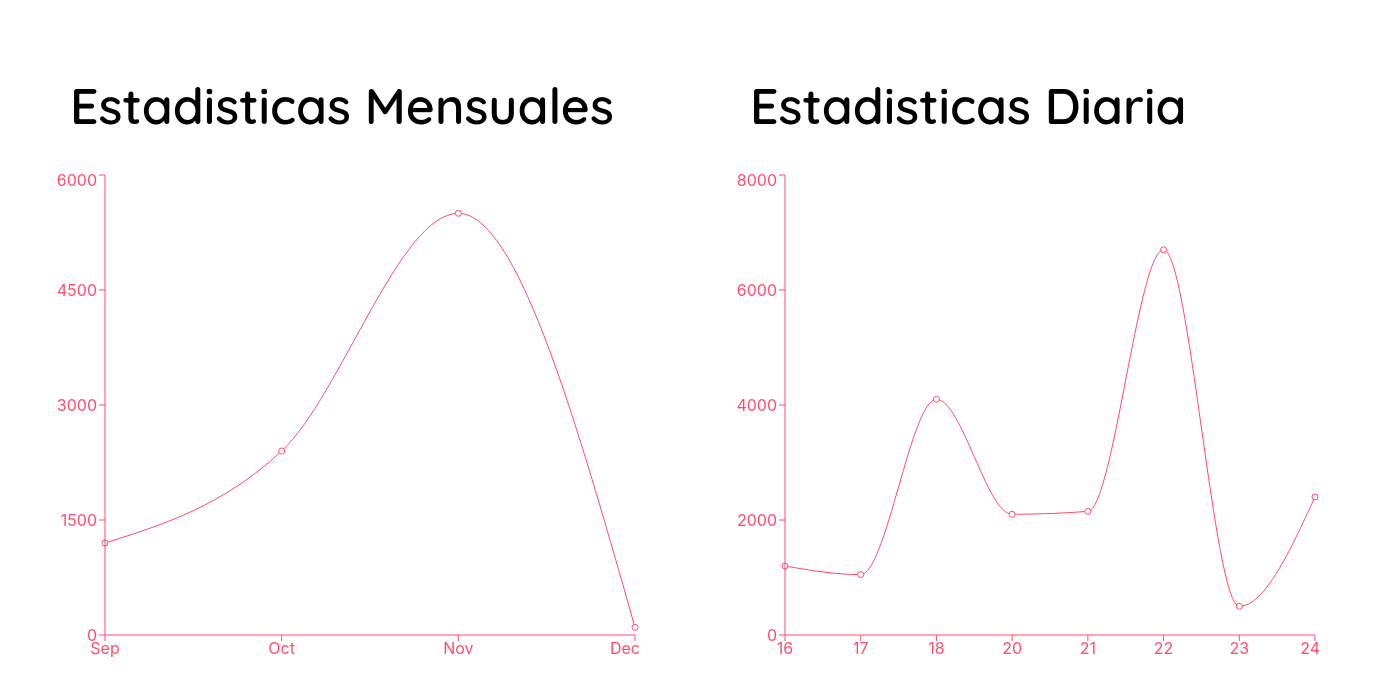
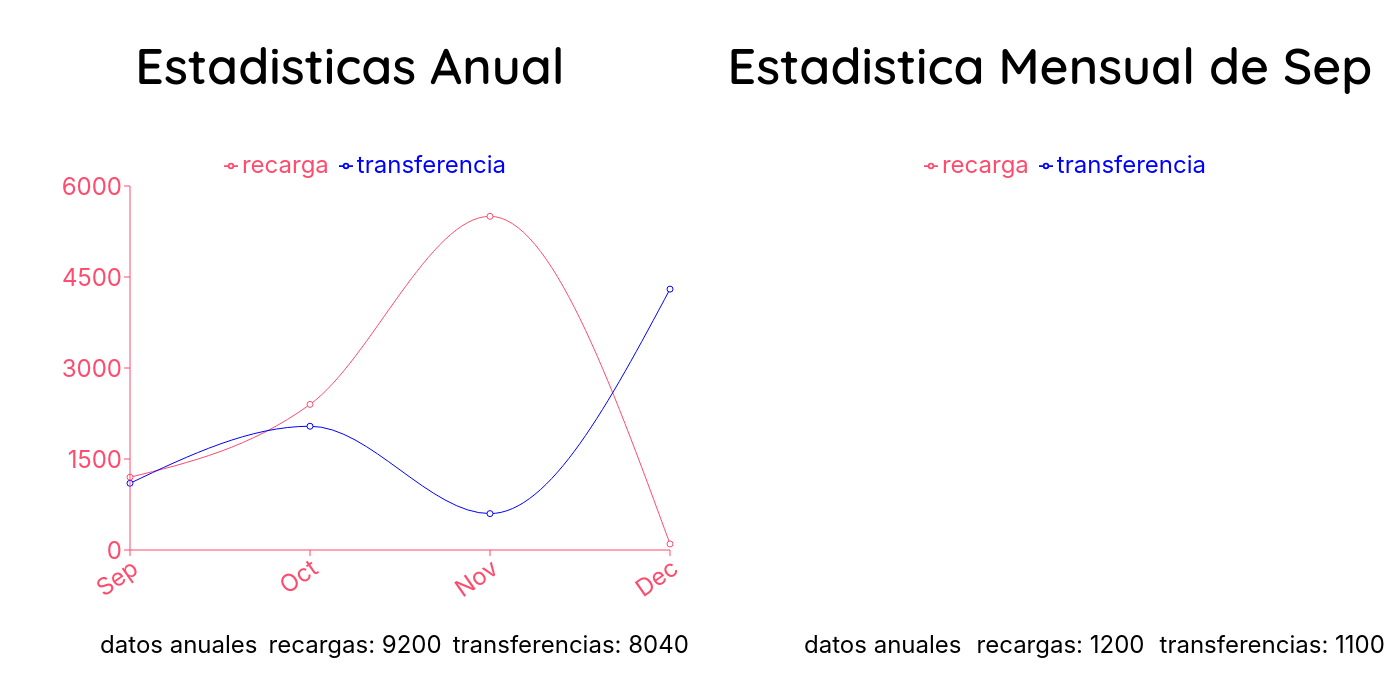
Before and after one commit to hypekenny/Banco-del-Sol-Admin, a React (Create React App) app: page /data in a window 1280 px wide. Shown: the top 696 px of the page, 1400 px wide, since content can reach past the window. Built offline with nearby package versions, Linux system fonts and the light colour scheme; no server answers.

Commit message:
working data charts

```diff
--- a/src/components/data/Data.tsx
+++ b/src/components/data/Data.tsx
@@ -1,89 +1,209 @@
-import React from "react";
-import { useSelector } from "react-redux";
-import { LineChart, Line, XAxis, YAxis } from "recharts";
-import { rootState } from "../constants/types";
-import styles from "./DataStyles.module.css";
+import React from 'react';
+import {useState} from 'react';
+import {useSelector} from 'react-redux';
+import {LineChart, Line, XAxis, YAxis, Tooltip, Legend} from 'recharts';
+import {monthType, rootState} from '../constants/types';
+import styles from './DataStyles.module.css';
 
 export function Data() {
     const allTransactions = useSelector((state: rootState) => state.transaction);
+    const total = {recharge: 0, transfer: 0};
+    const monthlyData: monthType[] = [];
+    const [index, setIndex] = useState(0);
 
-  interface monthType {
-    name: string;
-    amount: number;
-    dailyData: dayType[];
+    allTransactions.forEach((tran, i) => {
+        if (tran.condition !== 'completed') return;
+        const tranMonth = tran.date.toString().split(' ')[1];
+        const tranDay = tran.date.toString().split(' ')[0];
+        const tranDayNumber = parseInt(tran.date.toString().split(' ')[2]);
+        if (!monthlyData.length) {
+            if (tran.type === 'Recarga')
+                monthlyData.push({
+                    name: tranMonth,
+                    recarga: tran.value,
+                    transferencia: 0,
+                    dailyData: [{number: tranDayNumber, recarga: tran.value, transferencia: 0, name: tranDay}],
+                    transactionsId: [tran.id],
+                });
+            else {
+                console.log('hola', tran);
+                monthlyData.push({
+                    name: tranMonth,
+                    recarga: 0,
+                    transferencia: tran.value,
+                    dailyData: [{number: tranDayNumber, recarga: 0, transferencia: tran.value, name: tranDay}],
+                    transactionsId: [tran.id],
+                });
             }
-  interface dayType {
-    number: number;
-    name: string;
-    amount: number;
         }
-
-  const monthlyData: monthType[] = [];
-  allTransactions.forEach((tran) => {
-    const tranMonth = tran.date.toString().split(" ")[1];
-    const tranDay = tran.date.toString().split(" ")[0];
-    const tranDayNumber = parseInt(tran.date.toString().split(" ")[2]);
-    if (!monthlyData.length)
-      monthlyData.push({
-        amount: tran.value,
-        name: tranMonth,
-        dailyData: [
-          { number: tranDayNumber, amount: tran.value, name: tranDay },
-        ],
-      });
         for (let i = 0; i < monthlyData.length; i++) {
             if (monthlyData[i].name === tranMonth) {
                 for (let j = 0; j < monthlyData[i].dailyData.length; j++) {
-          if (monthlyData[i].dailyData[j].number === tranDayNumber)
-            monthlyData[i].dailyData[j].amount += tran.value;
-          else
+                    if (tran.type === 'Recarga') {
+                        if (!monthlyData[i].transactionsId.includes(tran.id)) {
+                            const day = monthlyData[i].dailyData.findIndex((t) => t.number === tranDayNumber);
+                            if (day >= 0) {
+                                monthlyData[i].recarga += tran.value;
+                                monthlyData[i].transactionsId.push(tran.id);
+                                monthlyData[i].dailyData[day].recarga += tran.value;
+                            } else {
+                                monthlyData[i].recarga += tran.value;
+                                monthlyData[i].transactionsId.push(tran.id);
                                 monthlyData[i].dailyData.push({
                                     number: tranDayNumber,
-              amount: tran.value,
+                                    recarga: tran.value,
+                                    transferencia: 0,
                                     name: tranDay,
                                 });
+                                return;
                             }
-        monthlyData[i].amount += tran.value;
-      } else
+                        }
+                    } else {
+                        if (!monthlyData[i].transactionsId.includes(tran.id)) {
+                            const day = monthlyData[i].dailyData.findIndex((t) => t.number === tranDayNumber);
+                            if (day >= 0) {
+                                monthlyData[i].transferencia += tran.value;
+                                monthlyData[i].transactionsId.push(tran.id);
+                                monthlyData[i].dailyData[day].transferencia += tran.value;
+                            } else {
+                                monthlyData[i].transferencia += tran.value;
+                                monthlyData[i].transactionsId.push(tran.id);
+                                monthlyData[i].dailyData.push({
+                                    number: tranDayNumber,
+                                    recarga: 0,
+                                    transferencia: tran.value,
+                                    name: tranDay,
+                                });
+                                return;
+                            }
+                        }
+                    }
+                }
+            } else {
+                if (tran.type === 'Recarga')
                     monthlyData.push({
-          amount: tran.value,
+                        recarga: tran.value,
+                        transferencia: 0,
                         name: tranMonth,
                         dailyData: [],
+                        transactionsId: [tran.id],
                     });
+                else {
+                    monthlyData.push({
+                        name: tranMonth,
+                        recarga: 0,
+                        transferencia: tran.value,
+                        dailyData: [],
+                        transactionsId: [tran.id],
+                    });
+                }
+            }
         }
     });
 
-  monthlyData.push({ amount: 1200, name: "Sep", dailyData: [] });
-  monthlyData.push({ amount: 2400, name: "Oct", dailyData: [] });
-  monthlyData.push({ amount: 5500, name: "Nov", dailyData: [] });
-  monthlyData.push({ amount: 100, name: "Dec", dailyData: [] });
+    monthlyData.push({recarga: 1200, transferencia: 1100, name: 'Sep', dailyData: [], transactionsId: ['']});
+    monthlyData.push({recarga: 2400, transferencia: 2040, name: 'Oct', dailyData: [], transactionsId: ['']});
+    monthlyData.push({recarga: 5500, transferencia: 600, name: 'Nov', dailyData: [], transactionsId: ['']});
+    monthlyData.push({recarga: 100, transferencia: 4300, name: 'Dec', dailyData: [], transactionsId: ['']});
 
-  monthlyData[0].dailyData.push({ number: 16, amount: 1200, name: "Tue" });
-  monthlyData[0].dailyData.push({ number: 17, amount: 1050, name: "Wed" });
-  monthlyData[0].dailyData.push({ number: 18, amount: 4100, name: "Thu" });
-  monthlyData[0].dailyData.push({ number: 20, amount: 2100, name: "Sat" });
-  monthlyData[0].dailyData.push({ number: 21, amount: 2150, name: "Sun" });
-  monthlyData[0].dailyData.push({ number: 22, amount: 6700, name: "Mon" });
-  monthlyData[0].dailyData.push({ number: 23, amount: 500, name: "Tue" });
-  monthlyData[0].dailyData.push({ number: 24, amount: 2400, name: "Wed" });
+    monthlyData[1].dailyData.push({number: 16, recarga: 14200, transferencia: 500, name: 'Tue'});
+    monthlyData[1].dailyData.push({number: 17, recarga: 10150, transferencia: 1200, name: 'Wed'});
+    monthlyData[1].dailyData.push({number: 18, recarga: 4100, transferencia: 2000, name: 'Thu'});
+    monthlyData[1].dailyData.push({number: 19, recarga: 22100, transferencia: 2500, name: 'Sat'});
+    monthlyData[1].dailyData.push({number: 21, recarga: 23150, transferencia: 1100, name: 'Sun'});
+    monthlyData[1].dailyData.push({number: 22, recarga: 6700, transferencia: 900, name: 'Mon'});
+    monthlyData[1].dailyData.push({number: 23, recarga: 5500, transferencia: 3400, name: 'Tue'});
+    monthlyData[1].dailyData.push({number: 24, recarga: 2400, transferencia: 1100, name: 'Wed'});
+
+    monthlyData[2].dailyData.push({number: 16, recarga: 5200, transferencia: 2500, name: 'Tue'});
+    monthlyData[2].dailyData.push({number: 17, recarga: 14150, transferencia: 3200, name: 'Wed'});
+    monthlyData[2].dailyData.push({number: 18, recarga: 8100, transferencia: 2200, name: 'Thu'});
+    monthlyData[2].dailyData.push({number: 19, recarga: 2100, transferencia: 1500, name: 'Sat'});
+    monthlyData[2].dailyData.push({number: 21, recarga: 7150, transferencia: 5100, name: 'Sun'});
+    monthlyData[2].dailyData.push({number: 22, recarga: 16700, transferencia: 1900, name: 'Mon'});
+    monthlyData[2].dailyData.push({number: 23, recarga: 9500, transferencia: 4902, name: 'Tue'});
+    monthlyData[2].dailyData.push({number: 24, recarga: 2400, transferencia: 1600, name: 'Wed'});
+
+    monthlyData.forEach((month) => {
+        total.recharge += month.recarga;
+        total.transfer += month.transferencia;
+    });
 
     return (
         <div className={styles.container}>
+            <div className={styles.chartContainer}>
+                <h1 className={styles.h1Estadisticas}>Estadisticas Anual</h1>
                 <div className={styles.chart}>
-        <h1 className={styles.h1Estadisticas}>Estadisticas Mensuales</h1>
-        <LineChart width={600} height={500} data={monthlyData}>
-          <Line type="monotone" dataKey="amount" stroke="#ff4b6e" />
-          <XAxis dataKey="name" stroke="#ff4b6e" />
+                    <LineChart
+                        width={650}
+                        height={500}
+                        data={monthlyData}
+                        margin={{
+                            top: 20,
+                            right: 30,
+                            left: 20,
+                            bottom: 50,
+                        }}
+                    >
+                        <Line
+                            type="monotone"
+                            dataKey="recarga"
+                            stroke="#ff4b6e"
+                            activeDot={{r: 10, onClick: (e: any, payload: any) => setIndex(payload.index)}}
+                        />
+                        <Line
+                            type="monotone"
+                            dataKey="transferencia"
+                            stroke="blue"
+                            activeDot={{r: 10, onClick: (e: any, payload: any) => setIndex(payload.index)}}
+                        />
+                        <XAxis
+                            range={[300, 300]}
+                            angle={-35}
+                            textAnchor={'end'}
+                            style={{fontSize: 24}}
+                            dataKey="name"
+                            stroke="#ff4b6e"
+                            onClick={(e: any) => setIndex(e.index)}
+                        />
                         <YAxis stroke="#ff4b6e" />
+                        <Legend verticalAlign="top" height={36} />
+                        <Tooltip />
                     </LineChart>
+                    <div className={styles.textData}>
+                        <label>datos anuales</label>
+                        <label>recargas: {total.recharge}</label>
+                        <label>transferencias: {total.transfer}</label>
                     </div>
+                </div>
+            </div>
+            <div className={styles.chartContainer}>
+                <h1 className={styles.h1Estadisticas}>Estadistica Mensual de {monthlyData[index]?.name}</h1>
                 <div className={styles.chart}>
-        <h1 className={styles.h1Estadisticas}>Estadisticas Diaria</h1>
-        <LineChart width={600} height={500} data={monthlyData[0].dailyData}>
-          <Line type="monotone" dataKey="amount" stroke="#ff4b6e" />
-          <XAxis dataKey="number" stroke="#ff4b6e" />
+                    <LineChart
+                        width={650}
+                        height={500}
+                        data={monthlyData[index]?.dailyData}
+                        margin={{
+                            top: 20,
+                            right: 30,
+                            left: 20,
+                            bottom: 50,
+                        }}
+                    >
+                        <Line type="monotone" dataKey="recarga" stroke="#ff4b6e" activeDot={{r: 10}} />
+                        <Line type="monotone" dataKey="transferencia" stroke="blue" activeDot={{r: 10}} />
+                        <XAxis angle={-35} textAnchor={'end'} dataKey="number" stroke="#ff4b6e" />
                         <YAxis stroke="#ff4b6e" />
+                        <Legend verticalAlign="top" height={36} />
+                        <Tooltip />
                     </LineChart>
+                    <div className={styles.textData}>
+                        <label>datos anuales</label>
+                        <label>recargas: {monthlyData[index]?.recarga}</label>
+                        <label>transferencias: {monthlyData[index]?.transferencia}</label>
+                    </div>
+                </div>
             </div>
         </div>
     );
--- a/src/components/data/DataStyles.module.css
+++ b/src/components/data/DataStyles.module.css
@@ -1,16 +1,32 @@
 .container {
-  display: flex;
-  flex-direction: row;
+    display: flex;
+    flex-direction: row;
 }
 
-.chart {
-  margin: 20px;
-  padding: 20px;
+.chartContainer {
+    display: flex;
+    flex-direction: column;
 }
 
 .h1Estadisticas {
-  font-family: "Quicksand", sans-serif;
-  font-weight: 600;
-  font-size: 50px;
-  margin-left: 5%;
+    font-family: 'Quicksand', sans-serif;
+    font-weight: 600;
+    font-size: 50px;
+    align-self: center;
 }
+.chart {
+    padding-left: 50px;
+    width: 650px;
+    height: 550px;
+    font-size: 24px;
+}
+.month {
+    padding: 10px;
+    border-radius: 20px;
+    font-size: 260px;
+}
+.textData {
+    display: flex;
+    justify-content: space-evenly;
+    margin-left: 6%;
+}
```
Also changed, not shown: src/components/constants/types.tsx (+14 -0 lines). Lines whose indentation alone changed are shown as unchanged.
